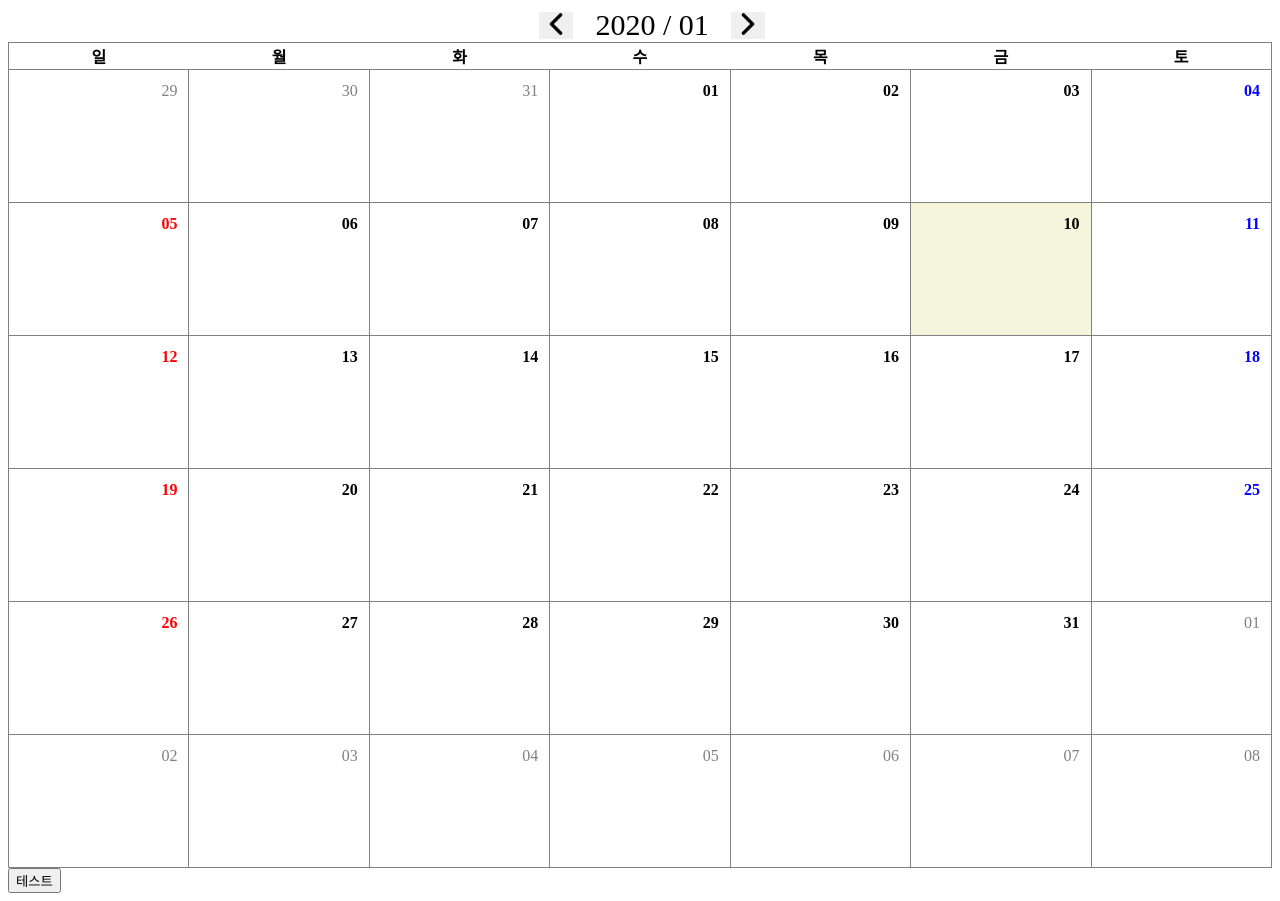
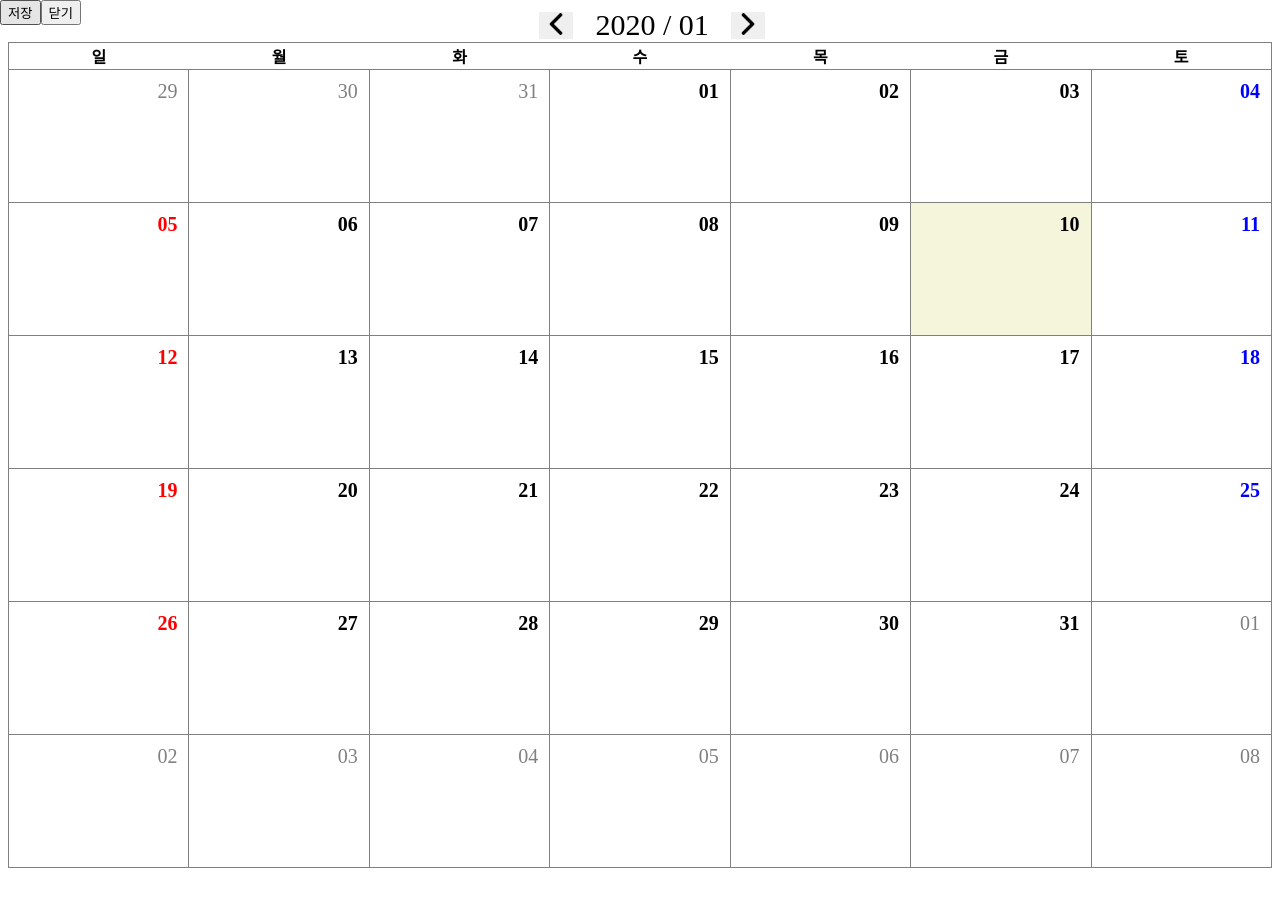
Before and after one commit to kdg1986/ReactCalendar, a React (Create React App) app: page / in a window 1280 px wide. Both pictures are taken after a click on the element "10". After the commit the page ends 876 px from the top, so only its background shows below. Built offline with nearby package versions, Linux system fonts and the light colour scheme.

Commit message:
일단 팝업은 이렇게 해보자

```diff
--- a/src/component/CalendarWarpper.jsx
+++ b/src/component/CalendarWarpper.jsx
@@ -2,11 +2,11 @@ import React,{ useState } from 'react';
 import WideCalendar from './WideCalendar';
 import InputCalendar from './InputCalendar';
 import {selectMonDateList,lpad} from '../js/common';
-import Popup from './Popup';
+
 
 const CalendarWarpper = props => {
 
-    const { type,date } = props.initObj;
+    const { type,date,popup } = props.initObj;
     props.initObj.dateList = selectMonDateList(date);
     const [ state , setState ] = useState({ ...props.initObj });
     const functions = {
@@ -39,12 +39,14 @@ const CalendarWarpper = props => {
         ,selectDate : (date) => {
             setState({
                 ...state
+                ,isOpen     : true
+                ,selectData : date
                 ,dateList   : state.dateList.map( item =>
                     item.map(item => { return {...item, selected : item.fullDate === date.fullDate }  } )
                 )
             })
         }
-        ,dargDate : (date) => {
+        ,dragDate : (date) => {
             setState({
                 ...state
                 ,dateList   : state.dateList.map( item =>
@@ -55,16 +57,31 @@ const CalendarWarpper = props => {
                 )
             })
         }
+        ,closePopup : (date) => {
+            setState({
+                ...state
+                ,selectData : ''
+                ,isOpen     : false
+                ,dateList   : state.dateList.map( item =>
+                    item.map(item => {
+                        item.fullDate === date.fullDate && ( item.selected = !item.selected  )
+                        return {...item}
+                    })
+                )
+            })
+        }
+
     }
 
     const renderObj = { ...state, ...functions }
 
     return (
         <>
-
            { type === 'wide'    && <WideCalendar data={renderObj}></WideCalendar> }
            { type === 'input'   && <InputCalendar data={renderObj}></InputCalendar> }
-           <Popup trigger={ <button>테스트</button> }></Popup>
+           {/* <Popup ref={(ref) =>  popupHandler = ref }></Popup>  */}
+
+           {/* <button onClick={ () => console.log( functions ) }>테스트</button> */}
         </>
     )
 }
--- a/src/component/InputCalendar.jsx
+++ b/src/component/InputCalendar.jsx
@@ -7,6 +7,7 @@ const InputCalendar = props => {
         typeof props.getValue === 'function' &&  props.getValue(item.fullDate);
         console.log(item)
     }
+
 
     return (
         <>
@@ -39,6 +40,7 @@ const InputCalendar = props => {
                     </tbody>
                 </table>
 
+
         </>
     )
 }
--- a/src/component/Popup.jsx
+++ b/src/component/Popup.jsx
@@ -1,43 +1,23 @@
-import React from 'react';
+import React,{Component} from 'react';
+import '../css/popup.css';
 
-export const Popup = props => {
-    const innerOpen = () => {
-        console.log('open');
-    }
+class Popup extends Component {
+    state = { isOpen : true }
 
-     {/* <div className="dim-layer">
-            <div className="dimBg"></div>
-            <div id="layer2" class="pop-layer">
-                <div class="pop-container">
-                    <div class="pop-conts">
-                        <!--content //-->
-                        <p class="ctxt mb20">Thank you.<br>
-                            Your registration was submitted successfully.<br>
-                            Selected invitees will be notified by e-mail on JANUARY 24th.<br><br>
-                            Hope to see you soon!
-                        </p>
-
-                        <div class="btn-r">
-                            <a href="#" class="btn-layerClose">Close</a>
-                        </div>
-                        <!--// content-->
+    render() {
+      return (
+        <>
+            <div className={this.state.isOpen ? "dim open" : "dim close" }>
+                <div>
+                    <div>
+                        <button type="button">저장</button>
+                        <button type="button" onClick={()=>{ this.props.close(this.props.data) }}>닫기</button>
                     </div>
                 </div>
             </div>
-        </div> */}
+        </>
+      )
 
-        /* React.cloneElement(trigger(isOpen), triggerProps); */
-        console.log(    )
-        console.log(  props.trigger )
-
-
-
-    return(
-        <>
-            {React.cloneElement( props.trigger , { onClick : () => innerOpen() }  )}
-        </>
-
-    )
-}
-
-export default Popup;
+    }
+  }
+  export default Popup;
--- a/src/component/WideCalendar.jsx
+++ b/src/component/WideCalendar.jsx
@@ -2,24 +2,31 @@ import React from 'react';
 import '../css/common.css';
 import nextImg from '../img/nextArrow.png';
 import prevImg from '../img/prevArrow.png';
-import { render } from '@testing-library/react';
+import Popup from './Popup';
 
-const WideCalendar = props => {
-    props = { ...props.data }
+
+const WideCalendar = ({data}) => {
+    const props = data;
 
     const selectDate = (item) => {
         props.selectDate(item);
-        typeof props.getValue === 'function' &&  props.getValue(item.fullDate);
+        //typeof props.getValue === 'function' &&  props.getValue(item.fullDate);
     }
 
     const drag = (date) => {
-        props.dargDate(date)
+        props.dragDate(date)
+    }
+
+    const close = (selectData) => {
+        props.closePopup(selectData);
     }
 
     const imgSize = {
         width : '22px'
         ,height: '22px'
     }
+
+
     return (
         <>
                 <div style={{ paddingLeft :  '42%' , fontSize : 30 }}>
@@ -31,7 +38,6 @@ const WideCalendar = props => {
                         <img src={nextImg} style={imgSize}></img>
                     </button>
                 </div>
-
 
                 <table className="table">
                     <tbody>
@@ -50,13 +56,13 @@ const WideCalendar = props => {
                             {
                                 item.map(
                                     (item,idx) =>
-                                        <td className={'cellProperty '+item.color+' '+(item.selected ? 'today' : '') } key={idx}
-                                        draggable={props.drag}
-                                        onDragLeave={()=> props.drag && drag(item)}
-                                        onClick={ () => selectDate(item)}
-
+                                        <td className={'cellProperty '+item.color+' '+(item.selected ? 'today' : '') }
+                                            key={idx}
+                                            draggable={props.drag}
+                                            onDragLeave={()=> props.drag && drag(item)}
+                                            onClick={ () => selectDate(item)}
                                         >
-                                            <div>{item ? item.date : ''}</div>
+                                            <div className="date">{item ? item.date : ''}</div>
                                         </td>
                                 )
                             }
@@ -65,7 +71,7 @@ const WideCalendar = props => {
                         })}
                     </tbody>
                 </table>
-
+                { props.isOpen && <Popup close={close} data={props.selectData}></Popup> }
         </>
     )
 }
--- a/src/component/index.jsx
+++ b/src/component/index.jsx
@@ -13,9 +13,13 @@ const Calendar = props => {
         ,defaultDaySelect : props.daySelect || false
         ,type : props.type || 'input'
         ,drag : props.drag || false
+        ,isOpen : false
     }
+
+
+
     return(
-       <CalendarWarpper initObj={init}></CalendarWarpper>
+        <CalendarWarpper initObj={init}></CalendarWarpper>
     )
 }
 
--- a/src/css/common.css
+++ b/src/css/common.css
@@ -1,35 +1,12 @@
 .table { width: 100%; border:1px solid gray; border-collapse: collapse; }
 .table tr{ border-spacing: 1px; }
 .table td{ height: 130px; border:1px solid gray;  }
-.table td div{ margin-bottom: 90px; text-align: right; margin-right: 10px; }
+.table td .date{ margin-bottom: 90px; text-align: right; margin-right: 10px; }
 
 .today { background-color: beige; }
 
 .cellProperty { cursor: pointer; }
-.red { color: red;  font-weight: bold;}
-.blue { color: blue; font-weight: bold;}
-.gray { color: gray; }
-.black { font-weight: bold; }
-
-
-.dim-layer {
-    display: none;
-    position: fixed;
-    _position: absolute;
-    top: 0;
-    left: 0;
-    width: 100%;
-    height: 100%;
-    z-index: 100;
-  }
-
-.dim-layer .dimBg {
-    position: absolute;
-    top: 0;
-    left: 0;
-    width: 100%;
-    height: 100%;
-    background: #000;
-    opacity: .5;
-    filter: alpha(opacity=50);
-  }
+.red { color: red;  font-weight: bold; font-size: 20px;}
+.blue { color: blue; font-weight: bold; font-size: 20px}
+.gray { color: gray; font-size: 20px}
+.black { font-weight: bold; font-size: 20px}
--- /dev/null
+++ b/src/css/popup.css
@@ -0,0 +1,12 @@
+.dim {
+    position: fixed;
+    z-index: 100;
+    width: 100%;
+    height: 100%;
+    top: 0;
+    left: 0;
+    display: none;
+}
+
+.dim.open { display: block;}
+.dim.close { display: none;}
```
